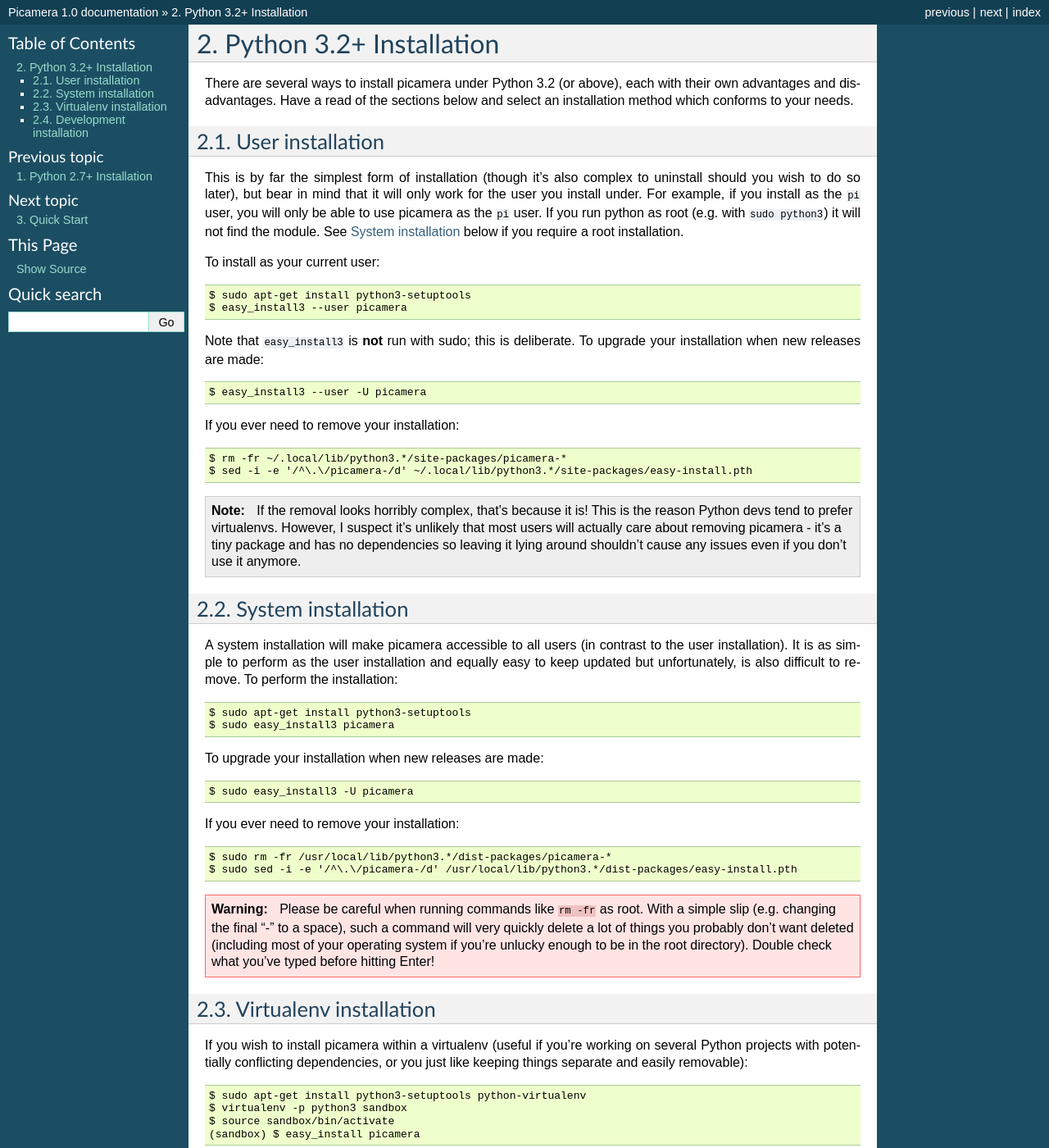
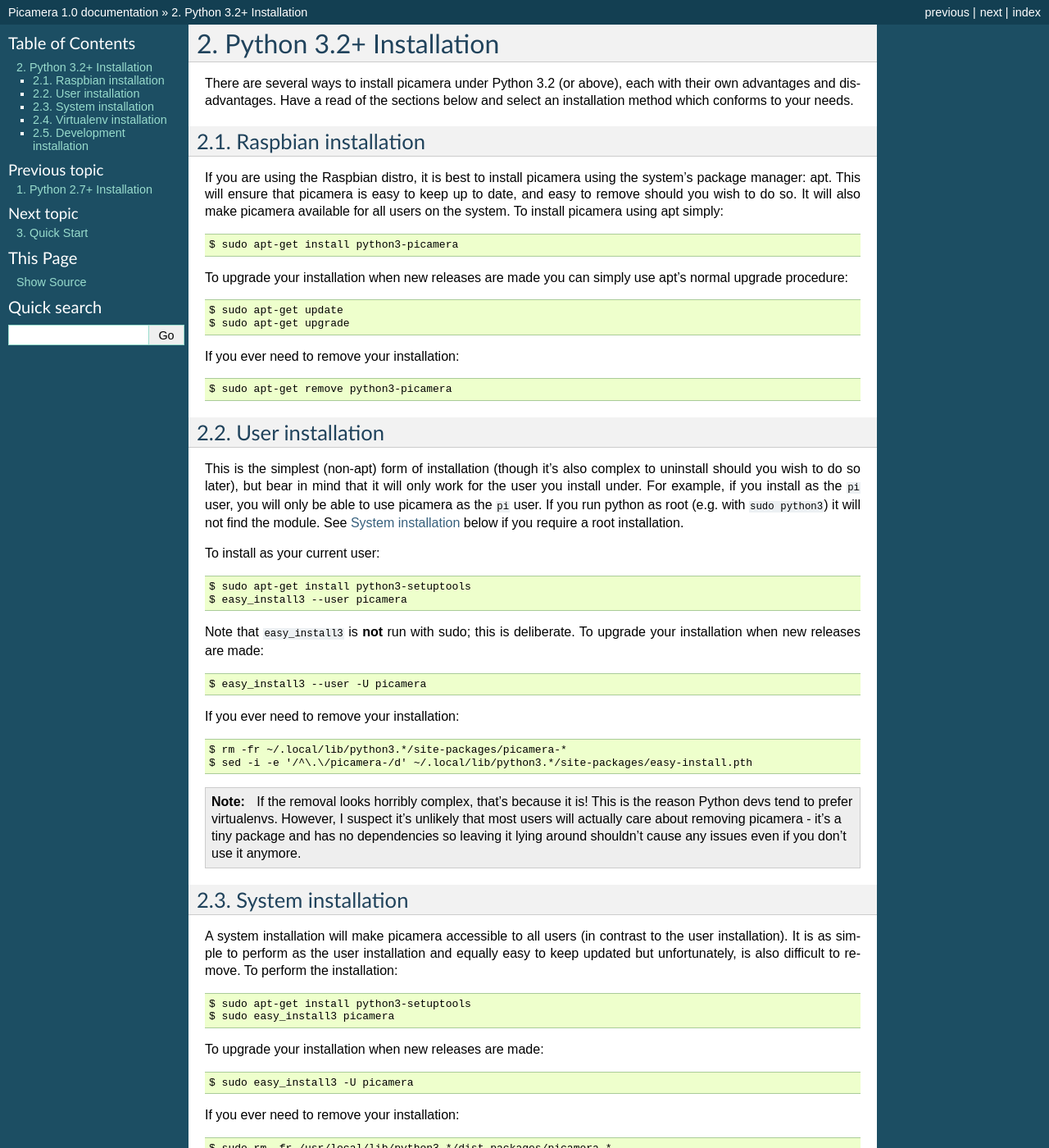
Before and after one commit to waveform80/picamera, a Sphinx documentation site: the page built from docs/install3.rst, in a window 1280 px wide and 1400 px high. Shown: the whole window at 82% size. Built offline with Sphinx 7.4.7, drawn with Linux system fonts in a browser that asks for light colours.

Commit message:
Added Raspbian install instructions

```diff
--- a/docs/install3.rst
+++ b/docs/install3.rst
@@ -9,17 +9,41 @@
 and select an installation method which conforms to your needs.
 
 
+.. _raspbian_install3:
+
+Raspbian installation
+=====================
+
+If you are using the Raspbian distro, it is best to install picamera using the
+system's package manager: apt. This will ensure that picamera is easy to keep
+up to date, and easy to remove should you wish to do so. It will also make
+picamera available for all users on the system. To install picamera
+using apt simply::
+
+    $ sudo apt-get install python3-picamera
+
+To upgrade your installation when new releases are made you can simply use apt's
+normal upgrade procedure::
+
+    $ sudo apt-get update
+    $ sudo apt-get upgrade
+
+If you ever need to remove your installation::
+
+    $ sudo apt-get remove python3-picamera
+
+
 .. _user_install3:
 
 User installation
 =================
 
-This is by far the simplest form of installation (though it's also complex to
-uninstall should you wish to do so later), but bear in mind that it will only
-work for the user you install under. For example, if you install as the ``pi``
-user, you will only be able to use picamera as the ``pi`` user. If you run
-python as root (e.g. with ``sudo python3``) it will not find the module.  See
-:ref:`system_install3` below if you require a root installation.
+This is the simplest (non-apt) form of installation (though it's also complex
+to uninstall should you wish to do so later), but bear in mind that it will
+only work for the user you install under. For example, if you install as the
+``pi`` user, you will only be able to use picamera as the ``pi`` user. If you
+run python as root (e.g. with ``sudo python3``) it will not find the module.
+See :ref:`system_install3` below if you require a root installation.
 
 To install as your current user::
 
```
Also changed, not shown: docs/install2.rst (+28 -4 lines).
